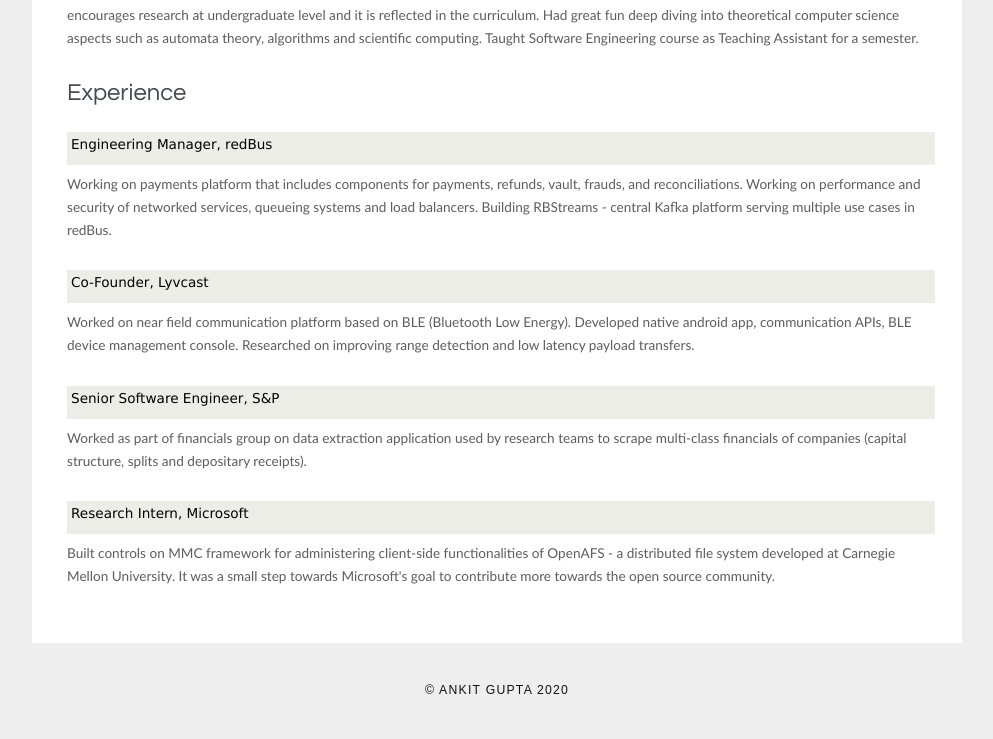
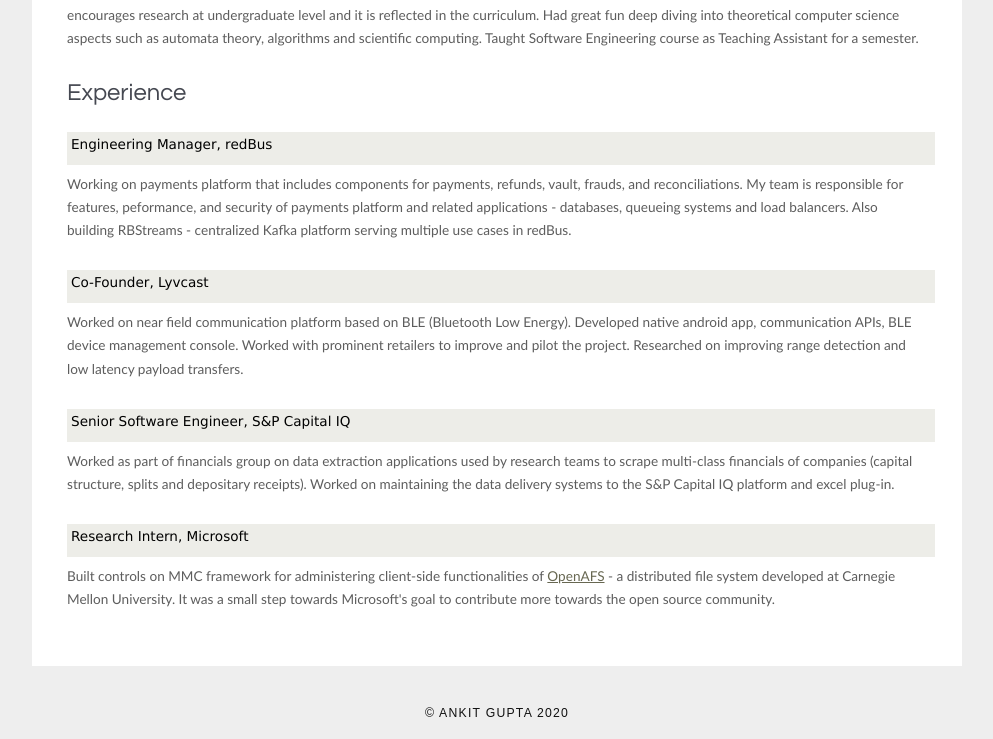
Before and after one commit to gptankit/gptankit.github.io, a plain HTML site: page index.html in a window 1280 px wide. Shown: the part 456-1195 px from the top of the page, without its empty margins (143-1136 px from the left). Before the commit the page ends 1172 px from the top, so only its background shows below. Drawn offline with Linux system fonts and the light colour scheme.

Commit message:
Added more info

```diff
--- a/index.html
+++ b/index.html
@@ -43,7 +43,7 @@
         </div>
       <div id="content">
         <h1>Education</h1>
-        <p><b>B.Tech. in Computer Science and Engineering, <a href="https://www.iiit.ac.in">IIIT-Hyderabad</a>, 2006-10</b></p>
+        <p><b>B.Tech. in Computer Science and Engineering, <a target="_blank" href="https://www.iiit.ac.in">IIIT-Hyderabad</a>, 2006-10</b></p>
         <p>
           I joined IIIT-Hyderabad in the year 2006 after having cleared IIT-JEE and AIEEE examinations.
           My interest for computers and technology in general led me to a formal education in Computer Science.
@@ -57,15 +57,16 @@
         <ul id="items">
           <li>Engineering Manager, redBus</li>
           <p>Working on payments platform that includes components for payments, refunds, vault, frauds, and reconciliations.
-            Working on performance and security of networked services, queueing systems and load balancers. Building RBStreams -
-            central Kafka platform serving multiple use cases in redBus.</p>
+            My team is responsible for features, peformance, and security of payments platform and related applications - databases, queueing systems
+            and load balancers. Also building RBStreams - centralized Kafka platform serving multiple use cases in redBus.</p>
           <li>Co-Founder, Lyvcast</li>
           <p>Worked on near field communication platform based on BLE (Bluetooth Low Energy). Developed native android app, communication APIs, BLE device management console.
-            Researched on improving range detection and low latency payload transfers.</p>
-          <li>Senior Software Engineer, S&P</li>
-          <p>Worked as part of financials group on data extraction application used by research teams to scrape multi-class financials of companies (capital structure, splits and depositary receipts).</p>
+            Worked with prominent retailers to improve and pilot the project. Researched on improving range detection and low latency payload transfers.</p>
+          <li>Senior Software Engineer, S&P Capital IQ</li>
+          <p>Worked as part of financials group on data extraction applications used by research teams to scrape multi-class financials of companies (capital structure, splits and depositary receipts).
+            Worked on maintaining the data delivery systems to the S&P Capital IQ platform and excel plug-in.</p>
           <li>Research Intern, Microsoft</li>
-          <p>Built controls on MMC framework for administering client-side functionalities of OpenAFS - a distributed file system developed at Carnegie Mellon University. It was a small step towards Microsoft's goal to contribute more towards the open source community.</p>
+          <p>Built controls on MMC framework for administering client-side functionalities of <a target="_blank" href="https://www.openafs.org">OpenAFS</a> - a distributed file system developed at Carnegie Mellon University. It was a small step towards Microsoft's goal to contribute more towards the open source community.</p>
         </ul>
       </div>
     </div>
```
Also changed, not shown: research.html (+5 -5 lines), writing.html (+0 -1 lines).
